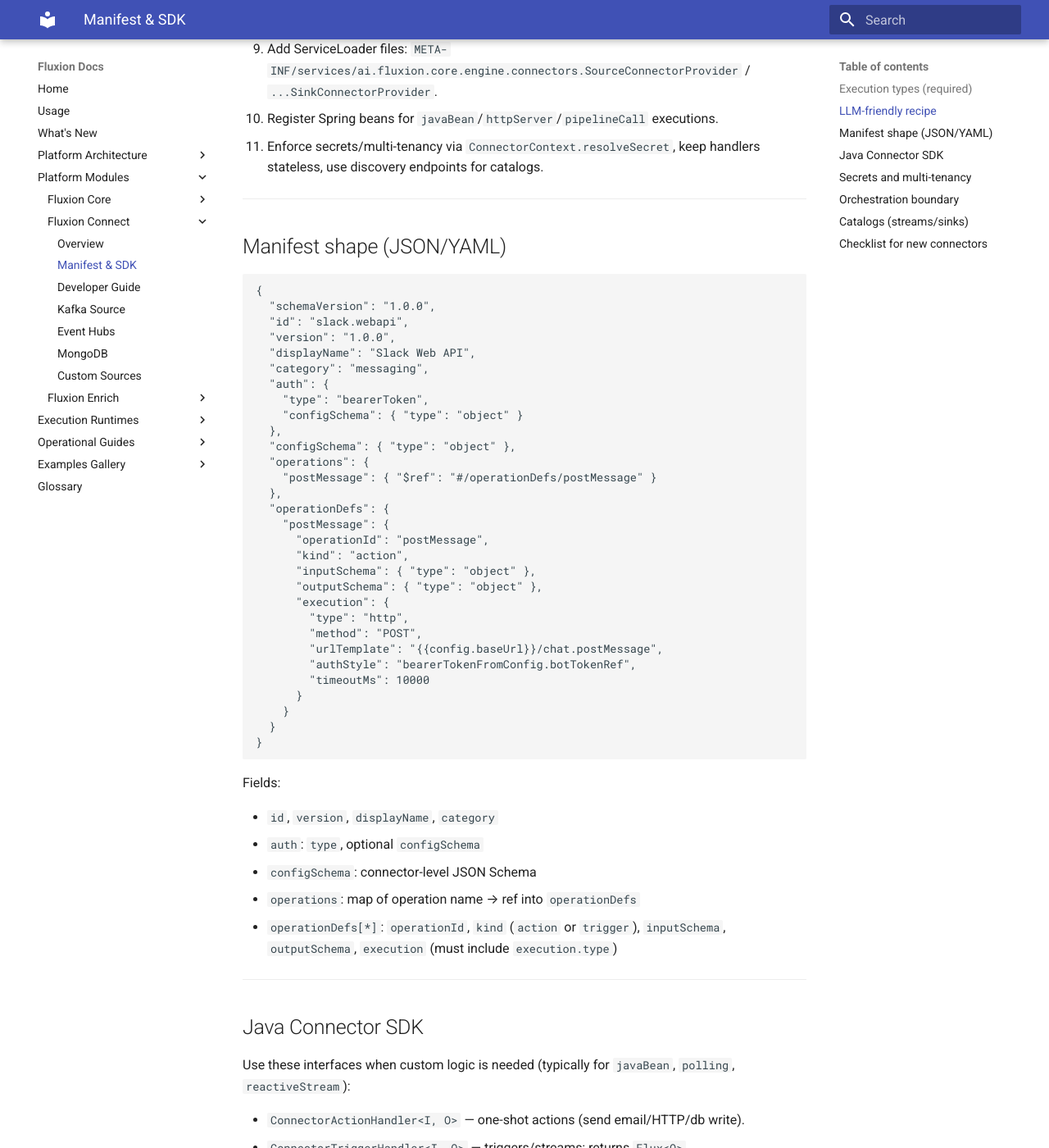
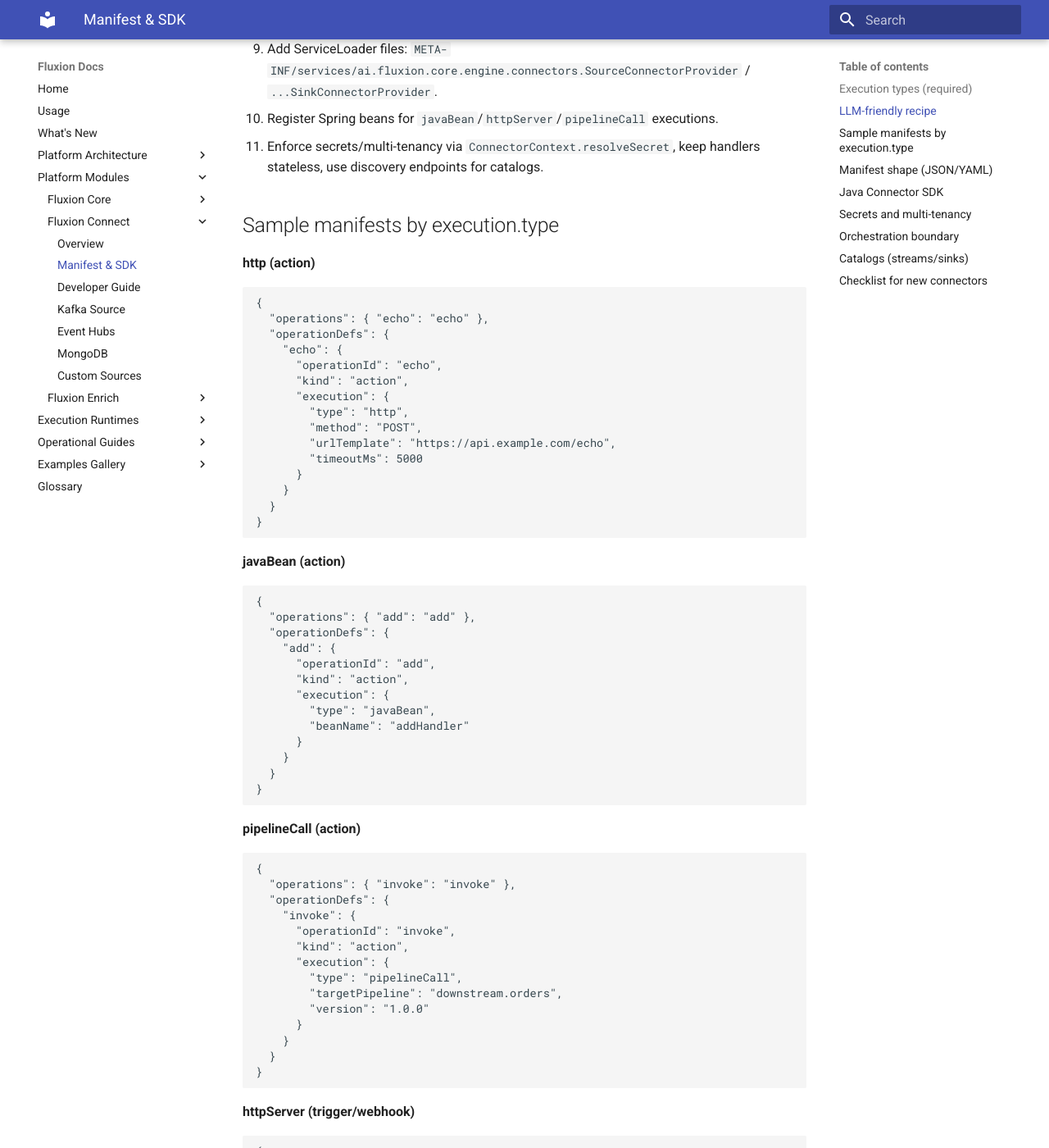
Before and after one commit to aredlavenkat/fluxion-docs, an MkDocs documentation site: the page built from docs/connect/manifest-and-sdk.md, in a window 1280 px wide and 1400 px high, scrolled down 1148 px. Shown: the whole window at 82% size. Built offline with MkDocs 1.6.1 and Material for MkDocs 9.7.7, drawn with Linux system fonts in a browser that asks for light colours; some of the changed text lies outside the part shown.

Commit message:
Add sample manifests for various execution types in Connector Manifest & SDK documentation

````diff
--- a/docs/connect/manifest-and-sdk.md
+++ b/docs/connect/manifest-and-sdk.md
@@ -34,6 +34,132 @@
    - Add ServiceLoader files: `META-INF/services/ai.fluxion.core.engine.connectors.SourceConnectorProvider` / `...SinkConnectorProvider`.
    - Register Spring beans for `javaBean`/`httpServer`/`pipelineCall` executions.
 5. Enforce secrets/multi-tenancy via `ConnectorContext.resolveSecret`, keep handlers stateless, use discovery endpoints for catalogs.
+
+## Sample manifests by execution.type
+
+**http (action)**
+```json
+{
+  "operations": { "echo": "echo" },
+  "operationDefs": {
+    "echo": {
+      "operationId": "echo",
+      "kind": "action",
+      "execution": {
+        "type": "http",
+        "method": "POST",
+        "urlTemplate": "https://api.example.com/echo",
+        "timeoutMs": 5000
+      }
+    }
+  }
+}
+```
+
+**javaBean (action)**
+```json
+{
+  "operations": { "add": "add" },
+  "operationDefs": {
+    "add": {
+      "operationId": "add",
+      "kind": "action",
+      "execution": {
+        "type": "javaBean",
+        "beanName": "addHandler"
+      }
+    }
+  }
+}
+```
+
+**pipelineCall (action)**
+```json
+{
+  "operations": { "invoke": "invoke" },
+  "operationDefs": {
+    "invoke": {
+      "operationId": "invoke",
+      "kind": "action",
+      "execution": {
+        "type": "pipelineCall",
+        "targetPipeline": "downstream.orders",
+        "version": "1.0.0"
+      }
+    }
+  }
+}
+```
+
+**httpServer (trigger/webhook)**
+```json
+{
+  "operations": { "ingest": "ingest" },
+  "operationDefs": {
+    "ingest": {
+      "operationId": "ingest",
+      "kind": "trigger",
+      "execution": {
+        "type": "httpServer",
+        "path": "/webhook",
+        "method": "POST"
+      }
+    }
+  }
+}
+```
+
+**polling (trigger)**
+```json
+{
+  "operations": { "poll": "poll" },
+  "operationDefs": {
+    "poll": {
+      "operationId": "poll",
+      "kind": "trigger",
+      "execution": {
+        "type": "polling",
+        "intervalMillis": 30000
+      }
+    }
+  }
+}
+```
+
+**reactiveStream (trigger)**
+```json
+{
+  "operations": { "stream": "stream" },
+  "operationDefs": {
+    "stream": {
+      "operationId": "stream",
+      "kind": "trigger",
+      "execution": {
+        "type": "reactiveStream",
+        "stream": "orders",
+        "group": "connectors"
+      }
+    }
+  }
+}
+```
+
+**timer (trigger)**
+```json
+{
+  "operations": { "tick": "tick" },
+  "operationDefs": {
+    "tick": {
+      "operationId": "tick",
+      "kind": "trigger",
+      "execution": {
+        "type": "timer",
+        "cron": "PT1M"
+      }
+    }
+  }
+}
+```
 
 ---
 
````
